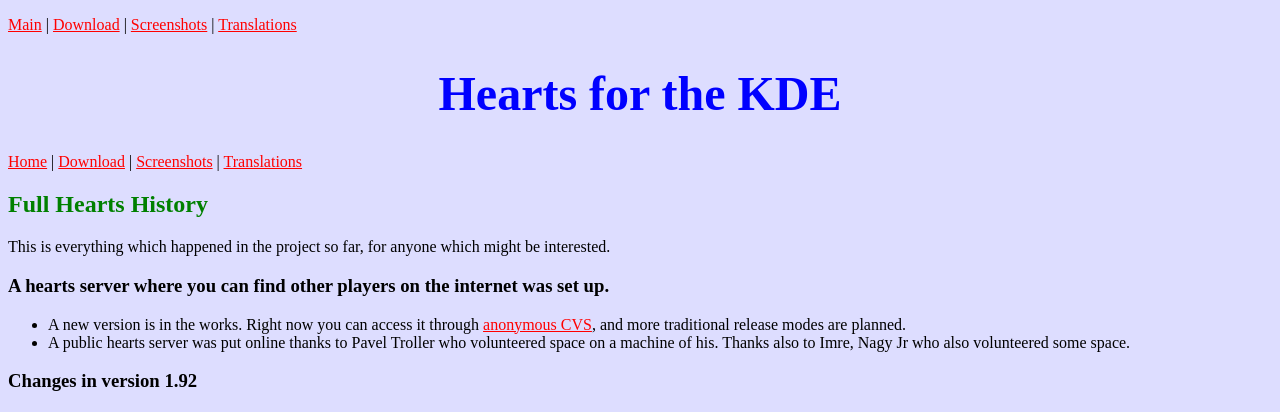
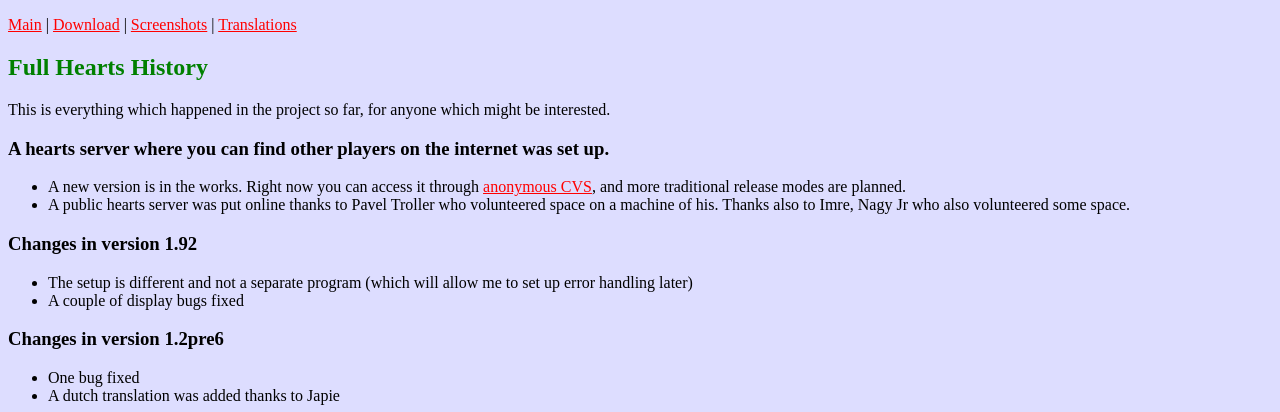
Before and after one commit to luispedro/hearts, a PHP site: page /history.php in a window 1280 px wide. Shown: the top 412 px of the page. Run offline with PHP 8.4, Linux system fonts and the light colour scheme.

Commit message:
We don't use .html anymore
git-svn-id: file:///home/luispedro/luispedro.org/svn/hearts/trunk@131 174c993c-7530-0410-8f2a-93c0592b7a1f

```diff
--- a/hearts.admin/public_html/history.php
+++ b/hearts.admin/public_html/history.php
@@ -1,14 +1,6 @@
 <?php include_once('base.php');
 do_header();
 ?>
-<div align="center">
-
-<H1>Hearts for the KDE
-</H1>
-</div>
-
-
-<p><a href="index.html">Home</a> | <a href="download.html">Download</a> | <a href="screenshots.html">Screenshots</a> | <a href="translations.html">Translations</a>
 
 <h2>Full Hearts History</H2>
 
@@ -16,7 +8,7 @@ do_header();
 
 <h3>A hearts server where you can find other players on the internet was set up.</h3>
 <ul>
-	<li>A new version is in the works. Right now you can access it through <a href="download.html#CVS">anonymous CVS</a>, and more traditional release modes are planned.
+	<li>A new version is in the works. Right now you can access it through <a href="download.php#CVS">anonymous CVS</a>, and more traditional release modes are planned.
 	<li>A public hearts server was put online thanks to Pavel Troller who volunteered space on a machine of his. Thanks also to Imre, Nagy Jr who also volunteered some space.
 </ul>
 
@@ -83,7 +75,7 @@ two slightly different algorithms, which are selectedly randomly at runtime.
 </ul>
 
 <h3>New translation file available - 18 July 2000</h3>
-<p>There is now a new <a href="translations.html">translation file available for translators</a>. Note that this file contains strings which are not yet used, but will be in a new version.
+<p>There is now a new <a href="translations.php">translation file available for translators</a>. Note that this file contains strings which are not yet used, but will be in a new version.
 
 <h3>Changes in v0.0.12</h3>
 <ul>
--- a/hearts.admin/public_html/index.php
+++ b/hearts.admin/public_html/index.php
@@ -15,7 +15,7 @@ do_header();
 
 <h3>A hearts server where you can find other players on the internet was set up.</h3>
 <ul>
-	<li>A new version is in the works. Right now you can access it through <a href="download.html#CVS">anonymous CVS</a>, and more traditional release modes are planned.
+	<li>A new version is in the works. Right now you can access it through <a href="download.php#CVS">anonymous CVS</a>, and more traditional release modes are planned.
 	<li>A public hearts server was put online thanks to Pavel Troller who volunteered space on a machine of his. Thanks also to Imre, Nagy Jr who also volunteered some space.
 </ul>
 
@@ -31,7 +31,7 @@ do_header();
 	<li>A dutch translation was added thanks to Japie
 </ul>
 
-<p>You can see every change in <a href="history.html">the history page</a>.
+<p>You can see every change in <a href="history.php">the history page</a>.
 
 <HR>
 <?php do_footer(); ?>
```
